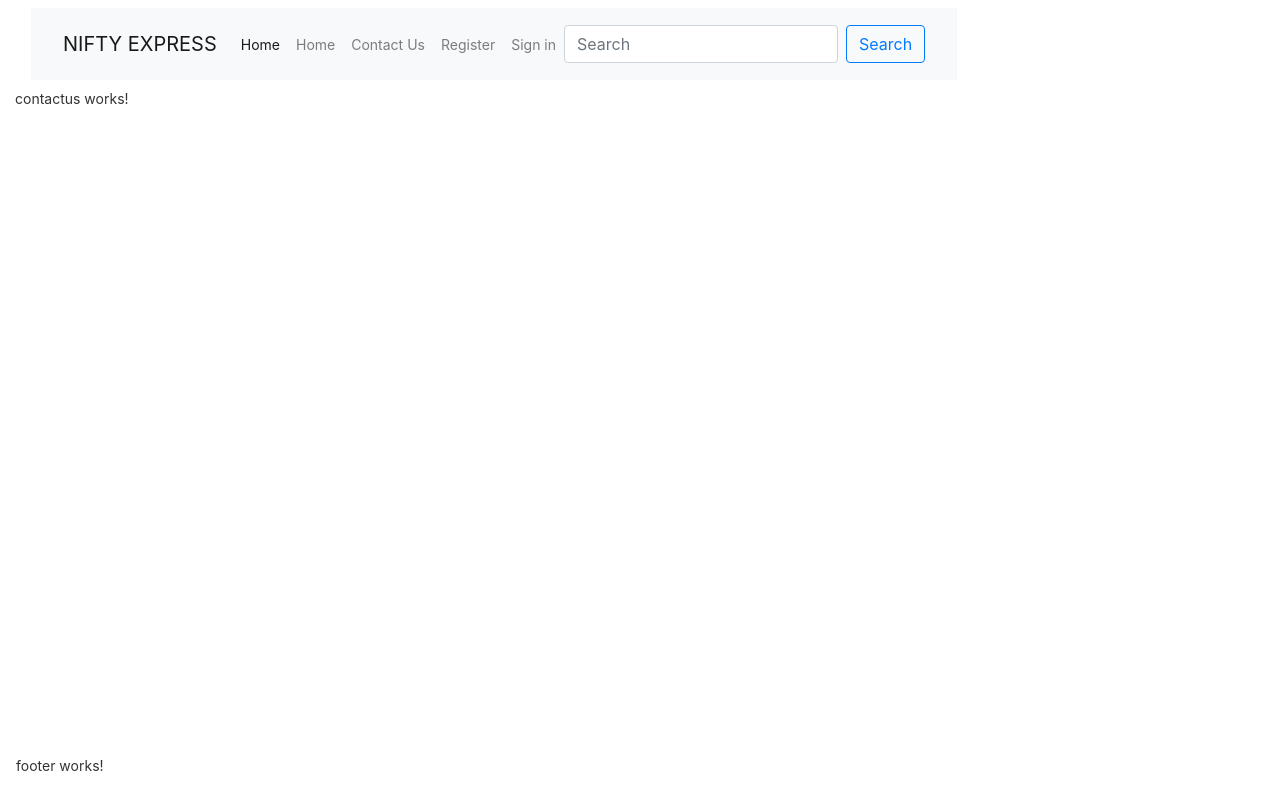
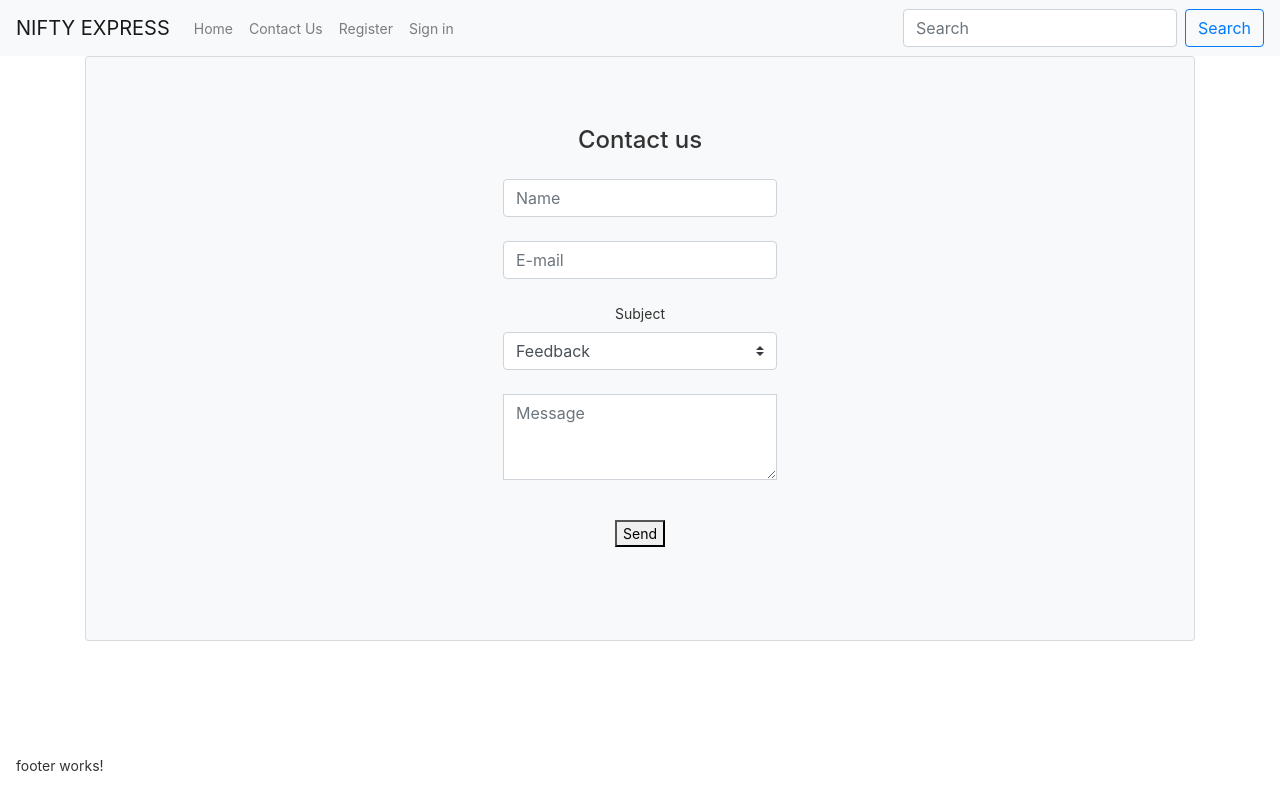
Before and after one commit to sunilshukla77/niftyexpress, an Angular app: page /contactus in a window 1280 px wide. Built offline with nearby package versions, Linux system fonts and the light colour scheme.

Commit message:
added contact us

```diff
--- a/package.json
+++ b/package.json
@@ -20,6 +20,7 @@
     "@angular/platform-browser-dynamic": "~8.2.5",
     "@angular/router": "~8.2.5",
     "bootstrap": "^4.5.3",
+    "bootstrap-icons": "^1.1.0",
     "rxjs": "~6.4.0",
     "tslib": "^1.10.0",
     "zone.js": "~0.9.1"
--- a/src/app/app.component.html
+++ b/src/app/app.component.html
@@ -1,20 +1,9 @@
-
-<div class= "container-fluid">
-    <section id="global header">
-        <nav id="header-topnav" class="navbar navbar-default navbar-fixed-top" data-linkcomponentname="top nav">
-            <div>
 <app-header></app-header>
-            </div>
-        </nav>
-    </section>
-    <section id= "content">
+<section id="content">
   <router-outlet></router-outlet>
 </section>
-    <section id="global footer">
 <nav class="navbar fixed-bottom navbar-light bg-ligh" data-linkcomponentname="fixed-bottom">
   <div>
     <app-footer></app-footer>
   </div>
 </nav>
-    </section>
-</div>
--- a/src/app/contactus/contactus.component.html
+++ b/src/app/contactus/contactus.component.html
@@ -1 +1,45 @@
-<p>contactus works!</p>
+<div class="container align-content-center border-primary">
+  <div class="card bg-light">
+
+    <article class="card-body mx-auto" style="width: auto;">
+      <!-- Default form contact -->
+      <form class="text-center border border-light p-5">
+
+        <p class="h4 mb-4">Contact us</p>
+
+        <!-- Name -->
+        <input type="text" formControlName="contactFormName" id="defaultContactFormName" mdbInput
+          class="form-control mb-4" placeholder="Name">
+
+        <!-- Email -->
+        <input type="email" formControlName="contactFormEmail" id="defaultContactFormEmail" mdbInput
+          class="form-control mb-4" placeholder="E-mail">
+
+        <!-- Subject -->
+        <label>Subject</label>
+        <select formControlName="contactFormSubjects" class="browser-default custom-select mb-4">
+          <option value="" disabled>Choose option</option>
+          <option value="1" selected>Feedback</option>
+          <option value="2">Report a bug</option>
+          <option value="3">Feature request</option>
+          <option value="4">Feature request</option>
+        </select>
+
+        <!-- Message -->
+        <div class="form-group">
+          <textarea formControlName="contactFormMessage" class="form-control rounded-0" mdbInput
+            id="exampleFormControlTextarea2" rows="3" placeholder="Message"></textarea>
+        </div>
+
+        <!-- Copy -->
+        <!-- <mdb-checkbox [default]="true" class="mb-4">Send me a copy of this message</mdb-checkbox> -->
+
+        <!-- Send button -->
+        <button mdbBtn color="info" outline="true" block="true" class="z-depth-0 my-4 waves-effect" mdbWavesEffect
+          type="submit">Send</button>
+
+      </form>
+      <!-- Default form contact -->
+    </article>
+  </div>
+</div>
--- a/src/app/header/header.component.html
+++ b/src/app/header/header.component.html
@@ -1,21 +1,16 @@
 <nav class="navbar navbar-expand-lg navbar-light bg-light">
-  <nav class="navbar navbar-light bg-light">
-    <div style="text-align:center">
   <a class="navbar-brand" href="#">
     <!--  <img src="/docs/4.5/assets/brand/bootstrap-solid.svg" width="30" height="30" class="d-inline-block align-top" alt="" loading="lazy"> -->
     NIFTY EXPRESS
   </a>
-    </div>
 
-    <button class="navbar-toggler" type="button" data-toggle="collapse" data-target="#navbarSupportedContent" aria-controls="navbarSupportedContent" aria-expanded="false" aria-label="Toggle navigation">
+  <button class="navbar-toggler" type="button" data-toggle="collapse" data-target="#navbarSupportedContent"
+    aria-controls="navbarSupportedContent" aria-expanded="false" aria-label="Toggle navigation">
     <span class="navbar-toggler-icon"></span>
   </button>
 
   <div class="collapse navbar-collapse" id="navbarSupportedContent">
-      <ul class="navbar-nav mr-auto">
-        <li class="nav-item active">
-          <a class="nav-link active" aria-haspopup="true" href="#" routerLink="home">Home</a>
-        </li>
+    <ul class="navbar-nav nav-pills mr-auto">
       <li class="nav-item ">
         <a class="nav-link " aria-haspopup="true" href="#" [routerLink]="['/home']">Home</a>
       </li>
@@ -37,4 +32,3 @@
     </form>
   </div>
 </nav>
-</nav>
--- a/src/app/login/login.component.html
+++ b/src/app/login/login.component.html
@@ -1,4 +1,4 @@
-<div class="container">
+<div class="container border-primary">
     <div class="card bg-light">
 
       <article class="card-body mx-auto" style="width: auto;">
--- a/src/app/signup/registration.component.html
+++ b/src/app/signup/registration.component.html
@@ -1,3 +1,7 @@
+<div class="container align-content-center border-primary">
+  <div class="card bg-light">
+
+    <article class="card-body mx-auto" style="width: auto;">
       <!-- Default form register -->
       <form class="text-center border border-light p-5">
 
@@ -6,26 +10,28 @@
         <div class="form-row mb-4">
           <div class="col">
             <!-- First name -->
-      <input type="text" id="defaultRegisterFormFirstName" class="form-control" placeholder="First name">
+            <input type="text" id="FirstName" class="form-control" placeholder="First name">
           </div>
           <div class="col">
             <!-- Last name -->
-      <input type="text" id="defaultRegisterFormLastName" class="form-control" placeholder="Last name">
+            <input type="text" id="LastName" class="form-control" placeholder="Last name">
           </div>
         </div>
 
         <!-- E-mail -->
-  <input type="email" id="defaultRegisterFormEmail" class="form-control mb-4" placeholder="E-mail">
+        <input type="email" id="Email" class="form-control mb-4" placeholder="E-mail">
 
         <!-- Password -->
-  <input type="password" id="defaultRegisterFormPassword" class="form-control" placeholder="Password" aria-describedby="defaultRegisterFormPasswordHelpBlock">
-  <small id="defaultRegisterFormPasswordHelpBlock" class="form-text text-muted mb-4">
+        <input type="password" id="Password" class="form-control" placeholder="Password"
+          aria-describedby="PasswordHelpBlock">
+        <small id="PasswordHelpBlock" class="form-text text-muted mb-4">
           At least 8 characters and 1 digit
         </small>
 
         <!-- Phone number -->
-  <input type="text" id="defaultRegisterPhonePassword" class="form-control" placeholder="Phone number" aria-describedby="defaultRegisterFormPhoneHelpBlock">
-  <small id="defaultRegisterFormPhoneHelpBlock" class="form-text text-muted mb-4">
+        <input type="text" id="defaultRegisterPhonePassword" class="form-control" placeholder="Phone number"
+          aria-describedby="PhoneHelpBlock">
+        <small id="PhoneHelpBlock" class="form-text text-muted mb-4">
           Optional - for two-step authentication
         </small>
 
@@ -64,3 +70,6 @@
 
       </form>
       <!-- Default form register -->
+    </article>
+  </div>
+</div>
```
Also changed, not shown: 1 other file (tests, documents, lock files or other folders). Lines whose indentation alone changed are shown as unchanged.
